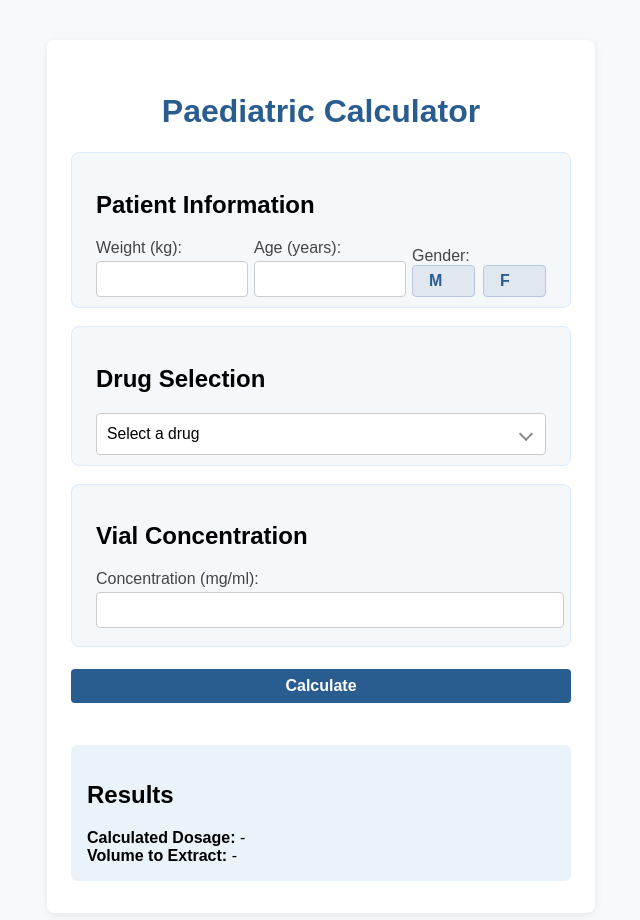
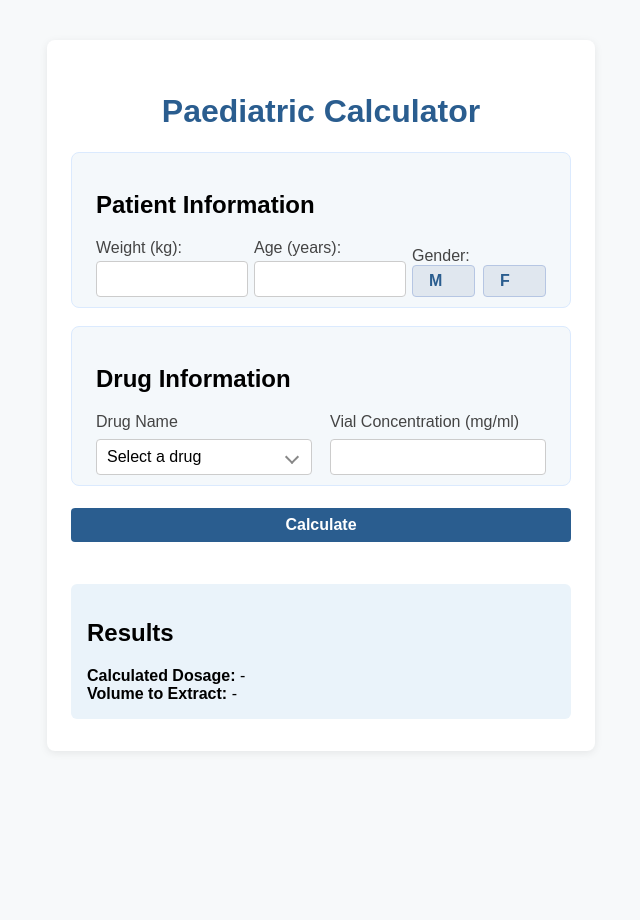
Before and after one commit to rtsscy30/paediatric-drug-calculator, a React (Vite) app: page / in a window 1280 px wide. Shown: the top 920 px of the page, without its empty margins (319-959 px from the left). After the commit the page ends 800 px from the top, so only its background shows below. Built offline with nearby package versions, Linux system fonts and the light colour scheme.

Commit message:
css change for drug component

```diff
--- a/src/App.tsx
+++ b/src/App.tsx
@@ -2,7 +2,6 @@ import DRUGS, { Drug } from './data/drugs';
 import React, { useState } from 'react';
 import PatientInfoForm from './components/PatientInfoForm';
 import DrugSelector from './components/DrugSelector';
-import VialConcentrationInput from './components/VialConcentrationInput';
 import DosageCalculator from './components/DosageCalculator';
 
 const App: React.FC = () => {
@@ -46,8 +45,13 @@ const App: React.FC = () => {
       <h1>Paediatric Calculator</h1>
       <form onSubmit={calculate}>
         <PatientInfoForm patientInfo={patientInfo} onChange={handlePatientChange} />
-        <DrugSelector drugs={DRUGS} selectedDrug={selectedDrug} onChange={setSelectedDrug} />
-        <VialConcentrationInput concentration={concentration} onChange={handleConcentrationChange} />
+        <DrugSelector
+          drugs={DRUGS}
+          selectedDrug={selectedDrug}
+          onChange={setSelectedDrug}
+          concentration={concentration}
+          onConcentrationChange={setConcentration}
+        />
         <button type="submit">Calculate</button>
       </form>
       <DosageCalculator dosage={dosage} volume={volume} />
--- a/src/components/DrugSelector.tsx
+++ b/src/components/DrugSelector.tsx
@@ -5,9 +5,17 @@ interface DrugSelectorProps {
   drugs: Drug[];
   selectedDrug: string;
   onChange: (value: string) => void;
+  concentration: string;
+  onConcentrationChange: (value: string) => void;
 }
 
-const DrugSelector: React.FC<DrugSelectorProps> = ({ drugs, selectedDrug, onChange }) => {
+const DrugSelector: React.FC<DrugSelectorProps> = ({
+  drugs,
+  selectedDrug,
+  onChange,
+  concentration,
+  onConcentrationChange,
+}) => {
   const [open, setOpen] = useState(false);
   const [search, setSearch] = useState('');
   const containerRef = useRef<HTMLDivElement>(null);
@@ -37,7 +45,10 @@ const DrugSelector: React.FC<DrugSelectorProps> = ({ drugs, selectedDrug, onChan
 
   return (
     <div className="drug-selector section-box" ref={containerRef}>
-      <h2>Drug Selection</h2>
+      <h2>Drug Information</h2>
+      <div className="drug-info-row">
+        <div className="drug-info-col">
+          <label>Drug Name</label>
           <div className="custom-dropdown" onClick={() => setOpen(v => !v)} tabIndex={0}>
             <div className={`dropdown-selected${open ? ' open' : ''}`}>
               {selectedLabel}
@@ -70,6 +81,21 @@ const DrugSelector: React.FC<DrugSelectorProps> = ({ drugs, selectedDrug, onChan
             )}
           </div>
         </div>
+        <div className="drug-info-col">
+          <label>Vial Concentration (mg/ml)</label>
+          <input
+            type="number"
+            name="concentration"
+            value={concentration}
+            onChange={e => onConcentrationChange(e.target.value)}
+            min="0"
+            step="any"
+            required
+            className="vial-concentration-inline"
+          />
+        </div>
+      </div>
+    </div>
   );
 };
 
--- a/src/index.css
+++ b/src/index.css
@@ -109,23 +109,39 @@ button:hover {
   position: relative;
   cursor: pointer;
   user-select: none;
-  min-width: 180px;
+  min-width: 0;
+  width: 100%;
+  max-width: 220px;
+  height: 36px;
+  box-sizing: border-box;
+  border: 1px solid #ccc;
+  border-radius: 4px;
+  background: #fff;
+  display: flex;
+  align-items: center;
+  transition: border-color 0.2s;
+}
+.custom-dropdown:focus-within,
+.dropdown-selected.open {
+  border-color: #2a5d8f;
+  outline: none;
 }
 .dropdown-selected {
-  background: #fff;
-  border: 1px solid #ccc;
-  border-radius: 4px;
+  flex: 1 1 0;
+  overflow: hidden;
+  white-space: nowrap;
+  text-overflow: ellipsis;
   padding: 4px 10px;
-  font-size: 0.98rem;
-  min-height: 32px;
+  font-size: 1rem;
+  min-width: 0;
   display: flex;
   align-items: center;
-  justify-content: space-between;
-}
-.dropdown-selected.open {
-  border-bottom-left-radius: 0;
-  border-bottom-right-radius: 0;
-  border-color: #2a5d8f;
+  width: 100%;
+  box-sizing: border-box;
+  background: transparent;
+  border: none;
+  outline: none;
+  height: 100%;
 }
 .dropdown-caret {
   margin-left: auto;
@@ -145,6 +161,7 @@ button:hover {
   position: absolute;
   left: 0;
   right: 0;
+  top: 100%;
   background: #fff;
   border: 1px solid #2a5d8f;
   border-top: none;
@@ -180,3 +197,43 @@ button:hover {
   color: #aaa;
   cursor: not-allowed;
 }
+.drug-info-row {
+  display: flex;
+  gap: 18px;
+  align-items: stretch;
+}
+.drug-info-col {
+  flex: 1 1 0;
+  display: flex;
+  flex-direction: column;
+  min-width: 0;
+  justify-content: flex-end;
+}
+.custom-dropdown, .vial-concentration-inline {
+  width: 100%;
+  min-width: 0;
+  max-width: none;
+  min-height: 36px;
+  height: 36px;
+  box-sizing: border-box;
+  display: flex;
+  align-items: center;
+}
+.vial-concentration-inline {
+  height: 32px;
+  padding: 4px 10px;
+  font-size: 1rem;
+  border-radius: 4px;
+  border: 1px solid #ccc;
+  margin-top: 0;
+}
+@media (max-width: 600px) {
+  .patient-info-row {
+    flex-direction: column;
+    gap: 12px;
+  }
+  .drug-info-row {
+    flex-direction: column;
+    gap: 12px;
+  }
+}
```
Lines whose indentation alone changed are shown as unchanged.
